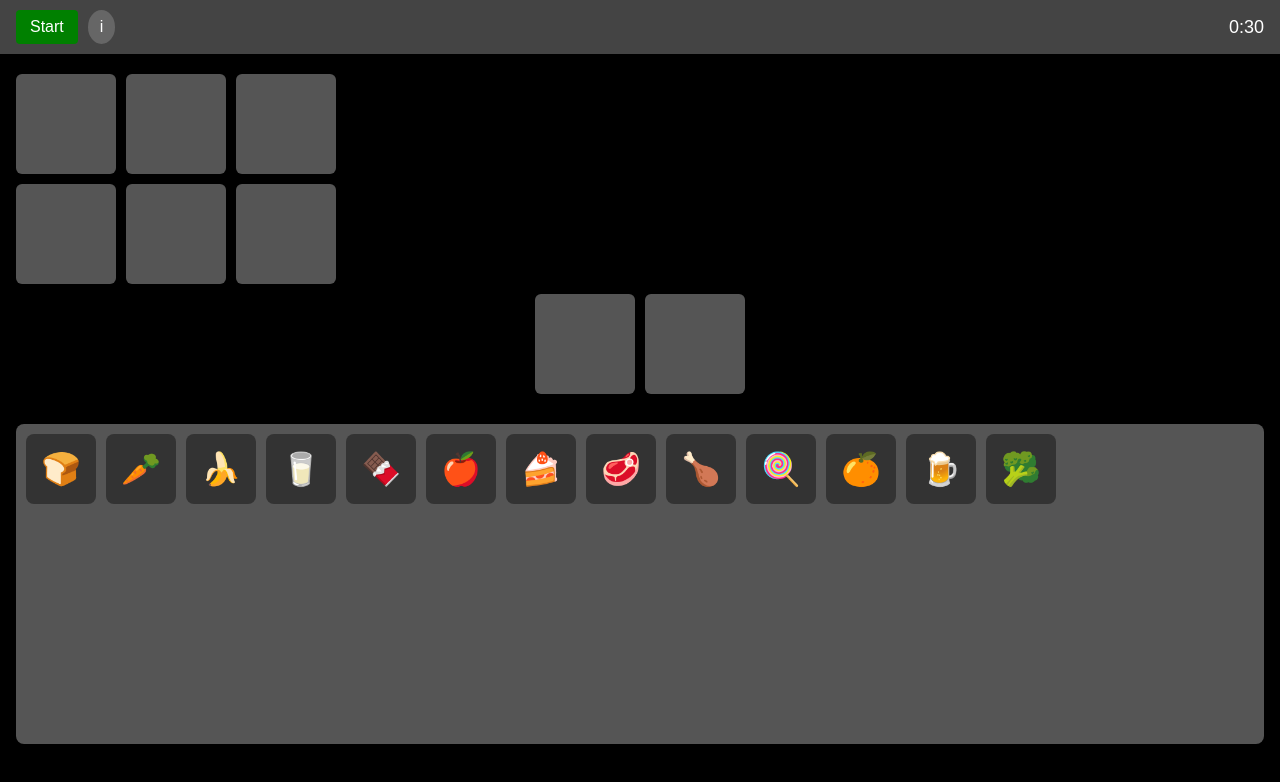
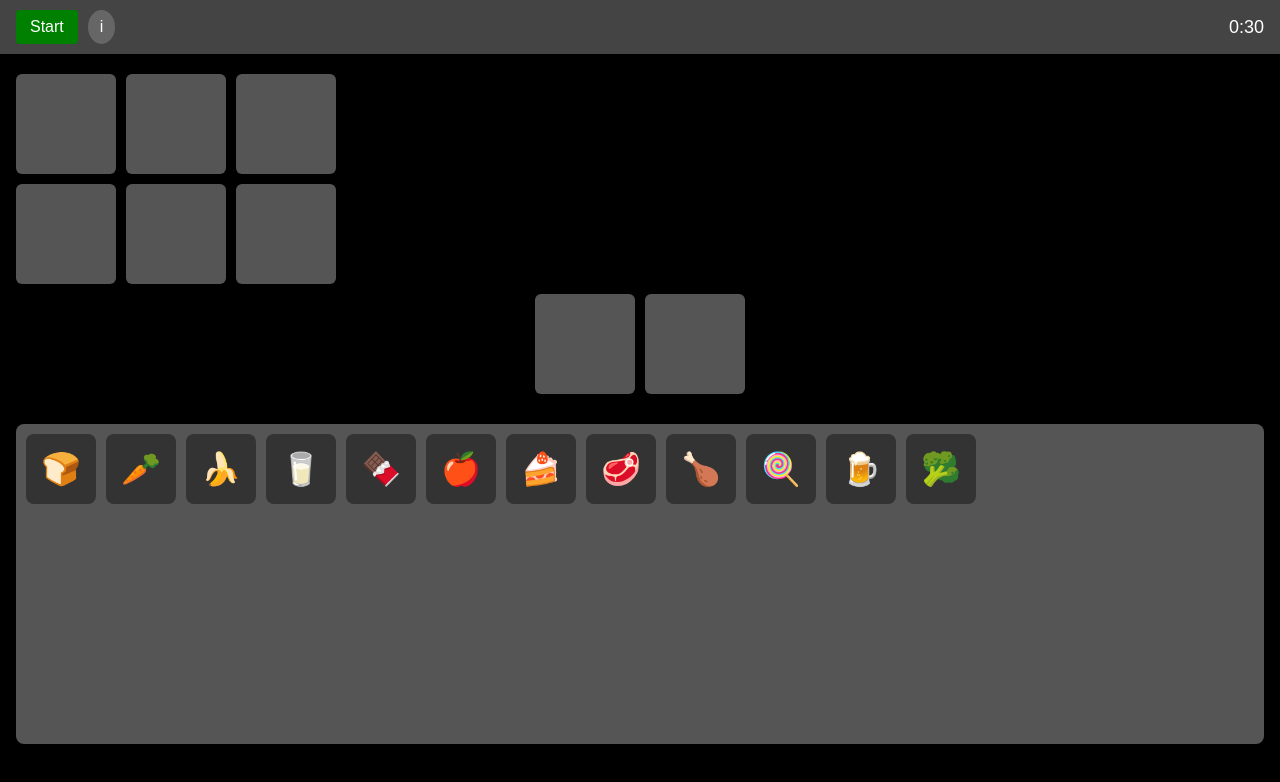
Before and after one commit to jt3x2022/sorting-game, a plain HTML site: page index.html in a window 1280 px wide. Drawn offline with Linux system fonts and the light colour scheme.

Commit message:
Update index.html

```diff
--- a/index.html
+++ b/index.html
@@ -191,7 +191,6 @@
     <div class="emoji">🥩</div>
     <div class="emoji">🍗</div>
     <div class="emoji">🍭</div>
-    <div class="emoji">🍊</div>
     <div class="emoji">🍺</div>
     <div class="emoji">🥦</div>
   </div>
```
